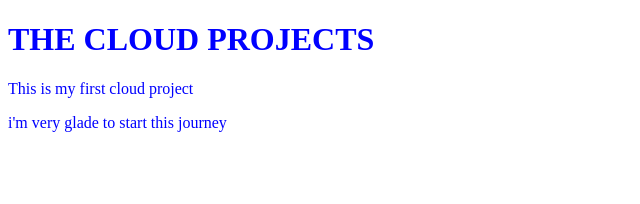
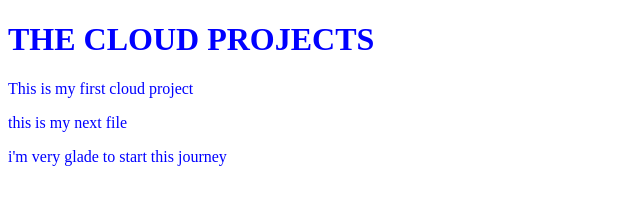
Before and after one commit to Mohamedali376/CLOUD-PROJECTS, a plain HTML site: page index.html in a window 1280 px wide. Shown: the whole page, without its empty margins (0-640 px from the left). Drawn offline with Linux system fonts and the light colour scheme.

Commit message:
modified index file

```diff
--- a/index.html
+++ b/index.html
@@ -8,8 +8,9 @@
 </head>
 <body>
     <h1>THE CLOUD PROJECTS</h1>
-    <p>This is my first cloud project</p>
-    <p>i'm very glade to start this journey</p>
+    	<p>This is my first cloud project</p>
+	<p>this is my next file</p>
+   	 <p>i'm very glade to start this journey</p>
 
 </body>
 </html>
```
